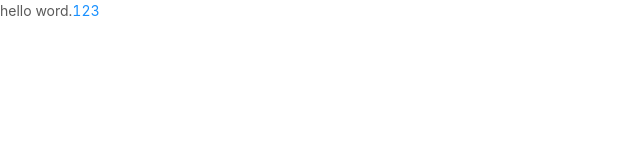
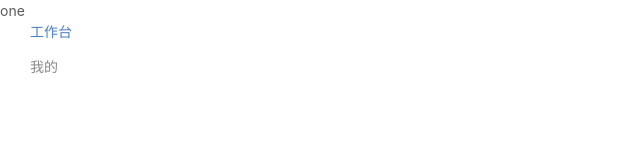
Before and after one commit to bihongbin3027/hospital-oa-h5, a React (Create React App) app: page /#/ in a window 1280 px wide. Shown: the top 160 px of the page, without its empty margins (0-640 px from the left). Built offline with nearby package versions, Linux system fonts and the light colour scheme; grey boxes are pictures that could not be loaded; what redux-immutable would draw is missing.

Commit message:
feat: 完成首页底部tab栏封装

```diff
--- a/package.json
+++ b/package.json
@@ -18,6 +18,7 @@
     "@types/redux": "^3.6.0",
     "@types/redux-immutable": "^4.0.1",
     "@types/redux-thunk": "^2.1.0",
+    "@types/styled-components": "^5.0.0",
     "@typescript-eslint/eslint-plugin": "^2.10.0",
     "@typescript-eslint/parser": "^2.10.0",
     "antd-mobile": "^2.3.1",
@@ -47,6 +48,7 @@
     "fs-extra": "^8.1.0",
     "html-webpack-plugin": "4.0.0-beta.11",
     "identity-obj-proxy": "3.0.0",
+    "immutable": "^4.0.0-rc.12",
     "jest": "24.9.0",
     "jest-environment-jsdom-fourteen": "1.0.1",
     "jest-resolve": "24.9.0",
--- a/src/pages/home/index.tsx
+++ b/src/pages/home/index.tsx
@@ -1,12 +1,100 @@
-import React from 'react'
-import { Button } from 'antd-mobile'
+import React, { useEffect, useReducer } from 'react'
+import { TabBar } from 'antd-mobile'
+import { fromJS } from 'immutable'
+import { Wrapper, FootItemIcon } from '../../style'
+import { homeTabItem } from '../../utils/config'
+
+function reducer(
+  state: {
+    set: (key: string, value: string) => any
+  },
+  action: { type: string; value: string },
+) {
+  switch (action.type) {
+    case 'changeTitle':
+      return state.set('documentTitle', action.value)
+    case 'changeTabItem':
+      return state.set('selectedTab', action.value)
+    default:
+      return state
+  }
+}
 
 function Home() {
+  const [data, dispatch] = useReducer(
+    reducer,
+    fromJS({
+      documentTitle: '工作台',
+      selectedTab: 'workbench',
+    }),
+  )
+
+  const { documentTitle, selectedTab } = data.toJS()
+
+  /**
+   * @description tab界面渲染
+   * @author biHongBin
+   * @param {String} selectedName
+   * @Date 2020-02-22 20:59:36
+   */
+  const renderContent = (selectedName: string) => {
+    // 工作台
+    if (selectedName === 'workbench') {
+      return <>one</>
+    }
+    // 我的
+    if (selectedName === 'mine') {
+      return <>two</>
+    }
+  }
+
+  /**
+   * @description tab图标切换操作
+   * @author biHongBin
+   * @param {String} selectedName
+   * @param {String} title
+   * @Date 2020-02-22 21:17:35
+   */
+  const handleSelectedIcon = (selectedName: string, title: string) => {
+    if (selectedName !== 'add') {
+      dispatch({
+        type: 'changeTabItem',
+        value: selectedName,
+      })
+      dispatch({
+        type: 'changeTitle',
+        value: title,
+      })
+    } else {
+      console.log('点击了加号')
+    }
+  }
+
+  useEffect(() => {
+    document.title = documentTitle
+  }, [documentTitle])
+
   return (
-    <>
-      hello word.
-      <Button type="primary">123</Button>
-    </>
+    <Wrapper>
+      <TabBar tintColor="#497fc5" barTintColor="#fff">
+        {homeTabItem.map(
+          ({ title, selectedName, icon, selectedIcon }, index) => {
+            return (
+              <TabBar.Item
+                title={title}
+                key={index}
+                selected={selectedName === selectedTab}
+                icon={<FootItemIcon icon={icon} />}
+                selectedIcon={<FootItemIcon icon={selectedIcon} />}
+                onPress={() => handleSelectedIcon(selectedName, title)}
+              >
+                {renderContent(selectedName)}
+              </TabBar.Item>
+            )
+          },
+        )}
+      </TabBar>
+    </Wrapper>
   )
 }
 
--- /dev/null
+++ b/src/style/index.ts
@@ -0,0 +1,27 @@
+// 全局样式
+
+import styled from 'styled-components'
+
+export const Wrapper = styled.div`
+  position: fixed;
+  height: 100%;
+  width: 100%;
+  top: 0;
+  bottom: 0;
+  left: 0;
+  right: 0;
+  z-index: 1;
+  .am-tabs-tab-bar-wrap {
+    .am-tab-bar-bar {
+      padding-left: 30px;
+      padding-right: 30px;
+    }
+  }
+`
+
+export const FootItemIcon = styled.i`
+  width: 22px;
+  height: 22px;
+  background-image: url(${(props: { icon: string }) => props.icon});
+  background-size: contain;
+`
--- /dev/null
+++ b/src/utils/config.ts
@@ -0,0 +1,23 @@
+// 首页底部TabBar.Item数据
+export const homeTabItem = [
+  {
+    title: '工作台',
+    selectedName: 'workbench',
+    icon: 'https://zos.alipayobjects.com/rmsportal/sifuoDUQdAFKAVcFGROC.svg',
+    selectedIcon:
+      'https://zos.alipayobjects.com/rmsportal/iSrlOTqrKddqbOmlvUfq.svg',
+  },
+  {
+    title: '',
+    selectedName: 'add',
+    icon: 'https://zos.alipayobjects.com/rmsportal/asJMfBrNqpMMlVpeInPQ.svg',
+    selectedIcon: '',
+  },
+  {
+    title: '我的',
+    selectedName: 'mine',
+    icon: 'https://gw.alipayobjects.com/zos/rmsportal/BTSsmHkPsQSPTktcXyTV.svg',
+    selectedIcon:
+      'https://gw.alipayobjects.com/zos/rmsportal/ekLecvKBnRazVLXbWOnE.svg',
+  },
+]
--- a/src/utils/index.ts
+++ b/src/utils/index.ts
@@ -9,7 +9,7 @@ const localName: string = 'wx_hospital_oa_h5'
  * @return void
  * @Date 2020-02-21 17:08:59
  */
-export function saveToLocal(id: string, key: string, value: string): void {
+export function saveToLocal(id: string, key: string, value: string) {
   let store = window.localStorage[localName]
   if (!store) {
     store = {}
@@ -33,7 +33,7 @@ export function saveToLocal(id: string, key: string, value: string): void {
  * @Date 2020-02-21 17:09:42
  */
 // 读取localStorage
-export function loadFromLocal(id: string, key: string, def: any = ''): void {
+export function loadFromLocal(id: string, key: string, def: any = '') {
   let store = window.localStorage[localName]
   if (!store) {
     return def
```
Also changed, not shown: 1 other file (tests, documents, lock files or other folders).
